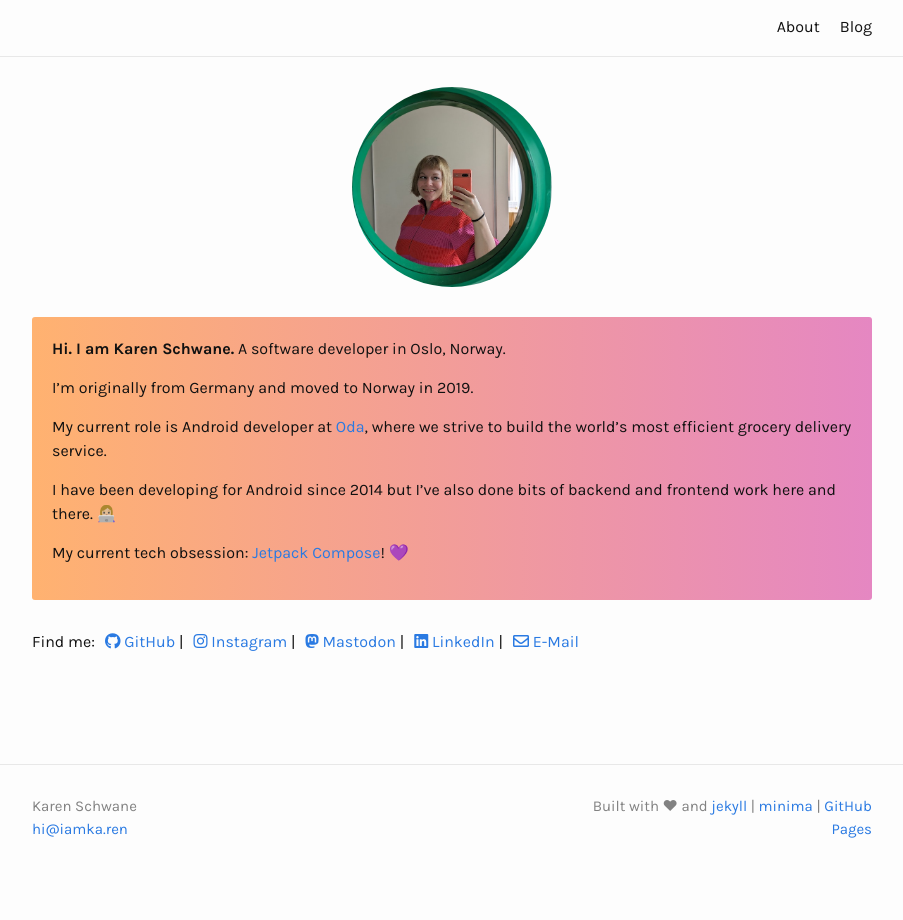
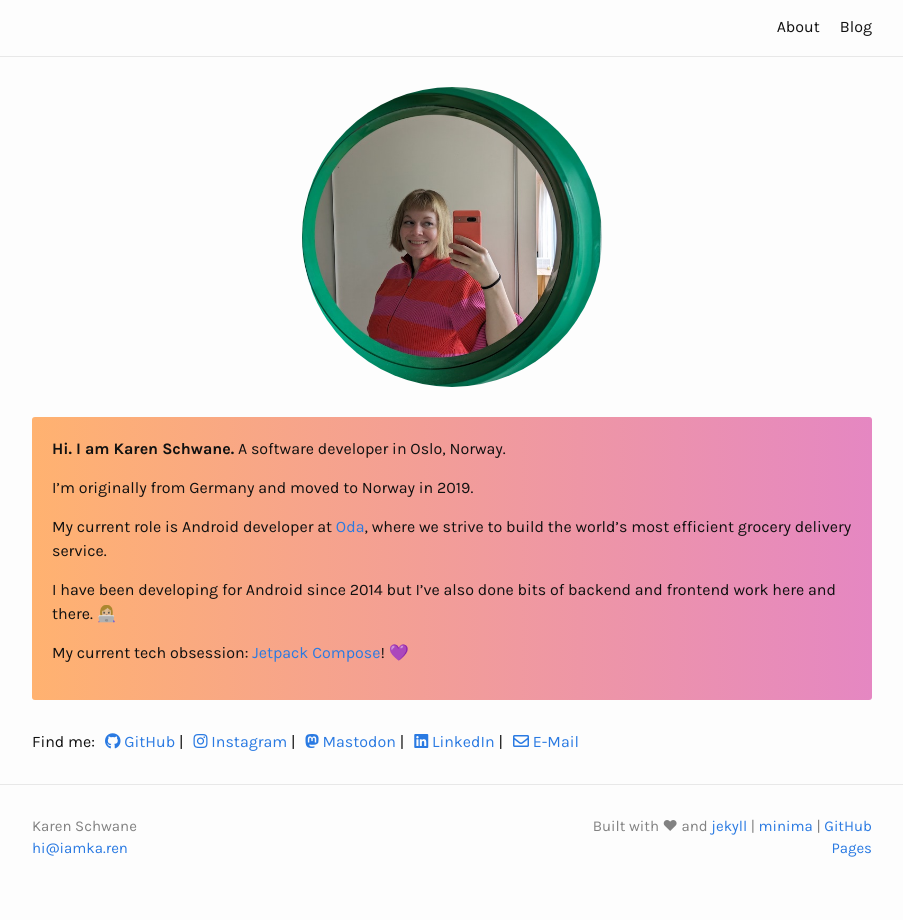
Before and after one commit to karen-sch/iamka.ren, a Jekyll site: the page built from index.md, in a window 1280 px wide. Shown: the whole page, without its empty margins (188-1091 px from the left). Built offline with Jekyll 4.4.1, drawn with Linux system fonts in a browser that asks for light colours.

Commit message:
delete old stuff // bigger image

```diff
--- a/_sass/minima/_layout.scss
+++ b/_sass/minima/_layout.scss
@@ -281,8 +281,8 @@ div.about-gradient {
 
 img.avatar {
   border-radius: 50%;
-  width: 200px;
-  height: 200px;
+  width: 300px;
+  height: 300px;
   display: block;
   margin-left: auto;
   margin-right: auto;
```
Also changed, not shown: links-in-bio.md (deleted, +0 -9 lines).
